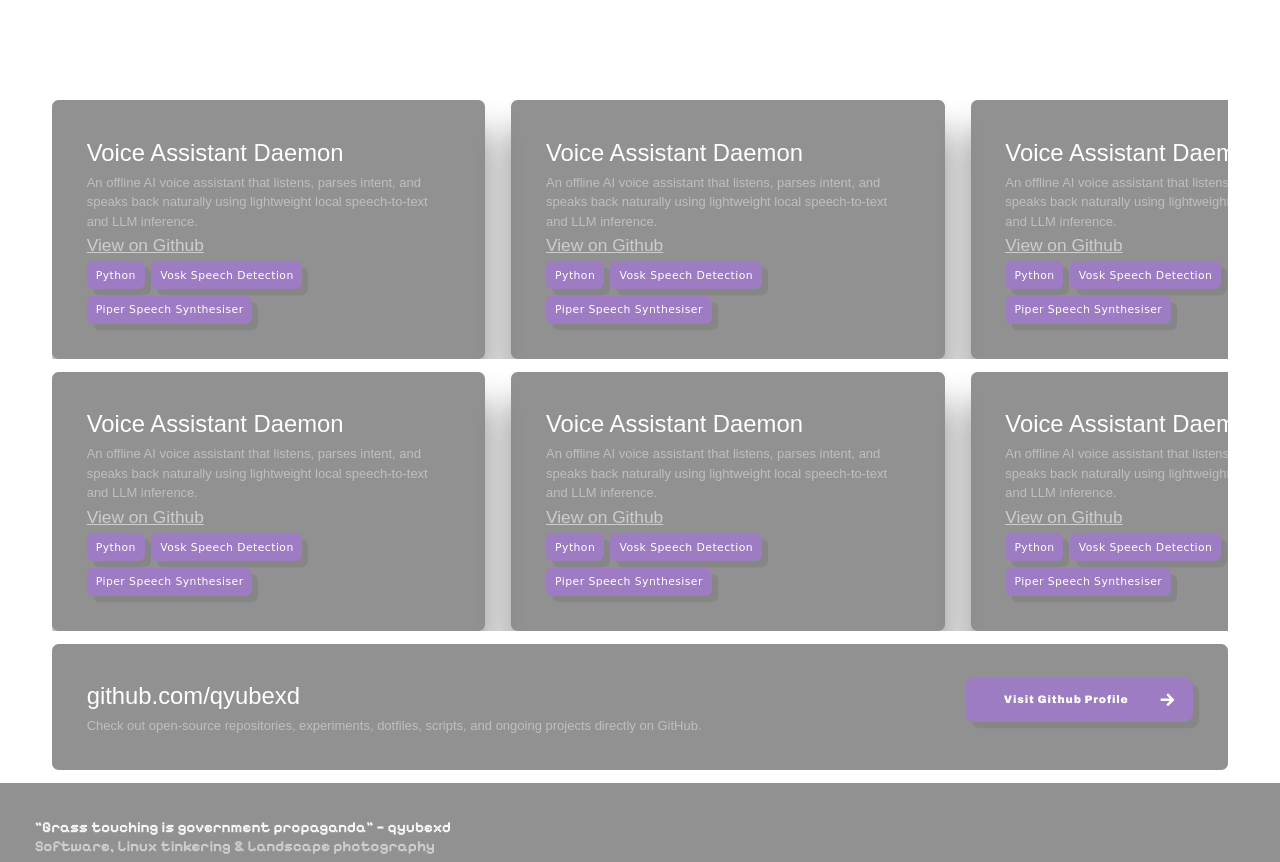
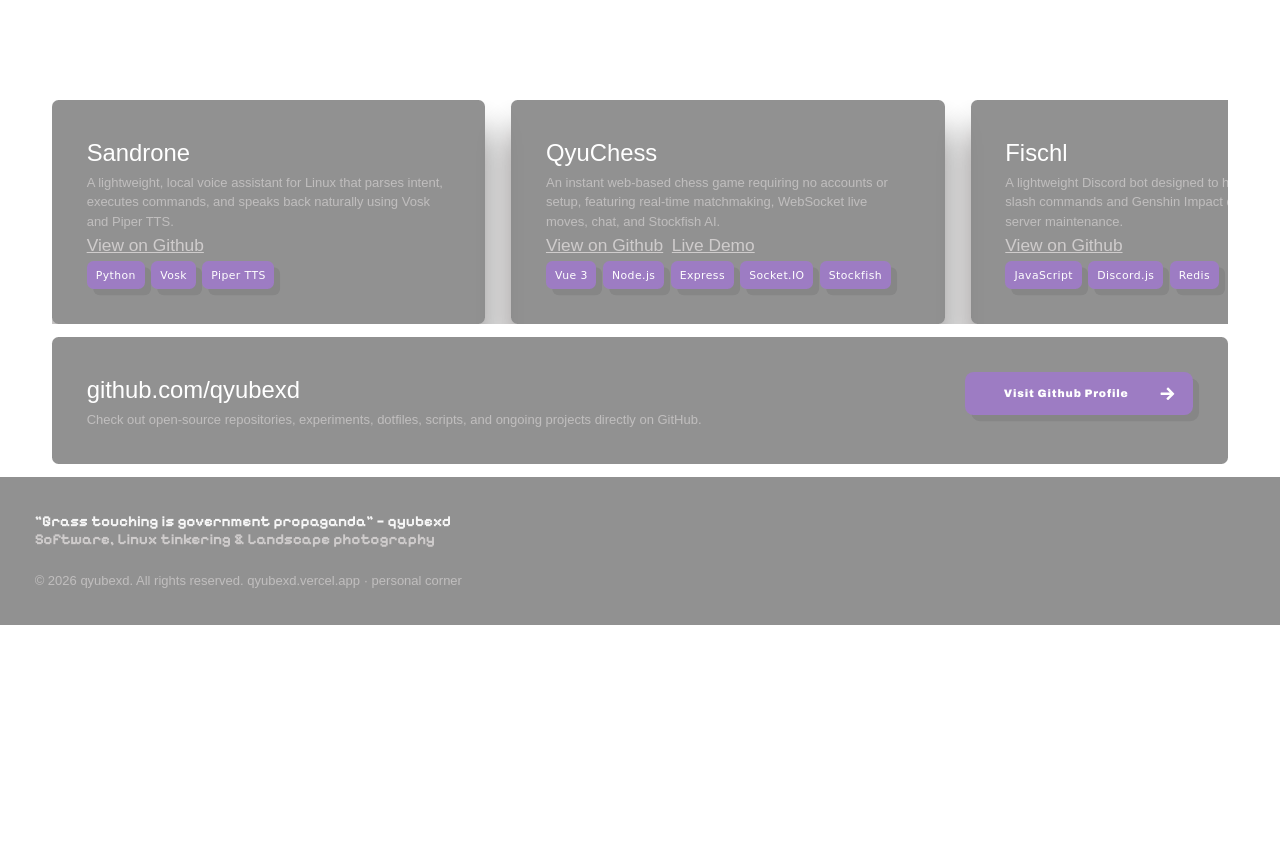
Before and after one commit to qyubexd/qyubexd.carrd.co, a website: page index.html in a window 1280 px wide. Shown: the part 1152-2014 px from the top of the page. After the commit the page ends 1777 px from the top, so only its background shows below. Drawn offline with Linux system fonts and the light colour scheme; a script that the page names is missing; a web font is replaced by a local one.

```diff
--- a/index.html
+++ b/index.html
@@ -52,6 +52,11 @@
           d="M21.9,6.9l12.2,12.4c.4.4.4,1,0,1.4l-12.3,12.3c-.4.4-1,.4-1.4,0l-2.3-2.3c-.4-.4-.4-1,0-1.4l6.8-6.8H6.5c-.5,0-1-.4-1-1v-3.2c0-.5.4-1,1-1h18.4l-6.7-6.7c-.4-.4-.4-1,0-1.4l2.3-2.3c.4-.4,1-.4,1.4,0h0Z"
         />
       </symbol>
+      <symbol id="icon-camera" viewBox="0 0 40 40">
+        <path
+          d="M14.5,9l-1.8,3H7c-1.7,0-3,1.3-3,3v15c0,1.7,1.3,3,3,3h26c1.7,0,3-1.3,3-3V15c0-1.7-1.3-3-3-3h-5.7l-1.8-3H14.5z M20,16.5c3.6,0,6.5,2.9,6.5,6.5s-2.9,6.5-6.5,6.5s-6.5-2.9-6.5-6.5S16.4,16.5,20,16.5z M20,19.5c-1.9,0-3.5,1.6-3.5,3.5s1.6,3.5,3.5,3.5s3.5-1.6,3.5-3.5S21.9,19.5,20,19.5z"
+        />
+      </symbol>
     </svg>
     <div class="site-wrapper">
       <div class="site-main" role="main">
@@ -81,11 +86,16 @@
                       >
                     </li>
                     <li>
-                      <a href="#photography" class="n02" role="button"
+                      <a
+                        href="https://photos.app.goo.gl/xkGWBpLMJDUWozqS9"
+                        target="_blank"
+                        rel="noopener noreferrer"
+                        class="n02"
+                        role="button"
                         ><svg aria-labelledby="buttons01-icon-2-title">
-                          <title id="buttons01-icon-2-title">Email</title>
+                          <title id="buttons01-icon-2-title">Photography</title>
                           <use
-                            xlink:href="#icon-c3c8e1063e3b7f84f6b54712741de139"
+                            xlink:href="#icon-camera"
                           ></use></svg
                         ><span class="label">Photography</span></a
                       >
@@ -165,16 +175,14 @@
               <div class="wrapper">
                 <div class="inner">
                   <h2 id="text03" class="text-component instance-3 style-3">
-                    Voice Assistant Daemon
+                    Sandrone
                   </h2>
                   <p id="text05" class="text-component instance-5 style-4">
-                    An offline AI voice assistant that listens, parses intent,
-                    and speaks back naturally using lightweight local
-                    speech-to-text and LLM inference.
+                    A lightweight, local voice assistant for Linux that parses intent, executes commands, and speaks back naturally using Vosk and Piper TTS.
                   </p>
                   <ul id="links01" class="links-component instance-1">
                     <li class="n01">
-                      <a href="index.html#" draggable="false">View on Github</a>
+                      <a href="https://github.com/qyubexd/Sandrone" target="_blank" rel="noopener noreferrer" draggable="false">View on Github</a>
                     </li>
                   </ul>
                   <ul
@@ -182,31 +190,13 @@
                     class="buttons-component instance-2 style-2"
                   >
                     <li>
-                      <a
-                        href="index.html#"
-                        class="n01"
-                        role="button"
-                        draggable="false"
-                        >Python</a
-                      >
+                      <span class="n01 badge-tag">Python</span>
                     </li>
                     <li>
-                      <a
-                        href="index.html#"
-                        class="n02"
-                        role="button"
-                        draggable="false"
-                        >Vosk Speech Detection</a
-                      >
+                      <span class="n02 badge-tag">Vosk</span>
                     </li>
                     <li>
-                      <a
-                        href="index.html#"
-                        class="n03"
-                        role="button"
-                        draggable="false"
-                        >Piper Speech Synthesiser</a
-                      >
+                      <span class="n03 badge-tag">Piper TTS</span>
                     </li>
                   </ul>
                 </div>
@@ -220,16 +210,17 @@
               <div class="wrapper">
                 <div class="inner">
                   <h2 id="text03" class="text-component instance-3 style-3">
-                    Voice Assistant Daemon
+                    QyuChess
                   </h2>
                   <p id="text05" class="text-component instance-5 style-4">
-                    An offline AI voice assistant that listens, parses intent,
-                    and speaks back naturally using lightweight local
-                    speech-to-text and LLM inference.
+                    An instant web-based chess game requiring no accounts or setup, featuring real-time matchmaking, WebSocket live moves, chat, and Stockfish AI.
                   </p>
                   <ul id="links01" class="links-component instance-1">
                     <li class="n01">
-                      <a href="index.html#" draggable="false">View on Github</a>
+                      <a href="https://github.com/qyubexd/QyuChess" target="_blank" rel="noopener noreferrer" draggable="false">View on Github</a>
+                    </li>
+                    <li class="n02">
+                      <a href="https://qyuchess.onrender.com/" target="_blank" rel="noopener noreferrer" draggable="false">Live Demo</a>
                     </li>
                   </ul>
                   <ul
@@ -237,31 +228,19 @@
                     class="buttons-component instance-2 style-2"
                   >
                     <li>
-                      <a
-                        href="index.html#"
-                        class="n01"
-                        role="button"
-                        draggable="false"
-                        >Python</a
-                      >
+                      <span class="n01 badge-tag">Vue 3</span>
                     </li>
                     <li>
-                      <a
-                        href="index.html#"
-                        class="n02"
-                        role="button"
-                        draggable="false"
-                        >Vosk Speech Detection</a
-                      >
+                      <span class="n02 badge-tag">Node.js</span>
                     </li>
                     <li>
-                      <a
-                        href="index.html#"
-                        class="n03"
-                        role="button"
-                        draggable="false"
-                        >Piper Speech Synthesiser</a
-                      >
+                      <span class="n03 badge-tag">Express</span>
+                    </li>
+                    <li>
+                      <span class="n04 badge-tag">Socket.IO</span>
+                    </li>
+                    <li>
+                      <span class="n05 badge-tag">Stockfish</span>
                     </li>
                   </ul>
                 </div>
@@ -275,16 +254,14 @@
               <div class="wrapper">
                 <div class="inner">
                   <h2 id="text03" class="text-component instance-3 style-3">
-                    Voice Assistant Daemon
+                    Fischl
                   </h2>
                   <p id="text05" class="text-component instance-5 style-4">
-                    An offline AI voice assistant that listens, parses intent,
-                    and speaks back naturally using lightweight local
-                    speech-to-text and LLM inference.
+                    A lightweight Discord bot designed to handle interaction-based slash commands and Genshin Impact data efficiently with zero server maintenance.
                   </p>
                   <ul id="links01" class="links-component instance-1">
                     <li class="n01">
-                      <a href="index.html#" draggable="false">View on Github</a>
+                      <a href="https://github.com/qyubexd/Fischl" target="_blank" rel="noopener noreferrer" draggable="false">View on Github</a>
                     </li>
                   </ul>
                   <ul
@@ -292,87 +269,13 @@
                     class="buttons-component instance-2 style-2"
                   >
                     <li>
-                      <a
-                        href="index.html#"
-                        class="n01"
-                        role="button"
-                        draggable="false"
-                        >Python</a
-                      >
+                      <span class="n01 badge-tag">JavaScript</span>
                     </li>
                     <li>
-                      <a
-                        href="index.html#"
-                        class="n02"
-                        role="button"
-                        draggable="false"
-                        >Vosk Speech Detection</a
-                      >
+                      <span class="n02 badge-tag">Discord.js</span>
                     </li>
                     <li>
-                      <a
-                        href="index.html#"
-                        class="n03"
-                        role="button"
-                        draggable="false"
-                        >Piper Speech Synthesiser</a
-                      >
-                    </li>
-                  </ul>
-                </div>
-              </div>
-            </div>
-          </div>
-          <div class="card-scroller" id="cardScroller">
-            <div
-              id="container02"
-              class="container-component instance-2 style-2 default"
-            >
-              <div class="wrapper">
-                <div class="inner">
-                  <h2 id="text03" class="text-component instance-3 style-3">
-                    Voice Assistant Daemon
-                  </h2>
-                  <p id="text05" class="text-component instance-5 style-4">
-                    An offline AI voice assistant that listens, parses intent,
-                    and speaks back naturally using lightweight local
-                    speech-to-text and LLM inference.
-                  </p>
-                  <ul id="links01" class="links-component instance-1">
-                    <li class="n01">
-                      <a href="index.html#" draggable="false">View on Github</a>
-                    </li>
-                  </ul>
-                  <ul
-                    id="buttons02"
-                    class="buttons-component instance-2 style-2"
-                  >
-                    <li>
-                      <a
-                        href="index.html#"
-                        class="n01"
-                        role="button"
-                        draggable="false"
-                        >Python</a
-                      >
-                    </li>
-                    <li>
-                      <a
-                        href="index.html#"
-                        class="n02"
-                        role="button"
-                        draggable="false"
-                        >Vosk Speech Detection</a
-                      >
-                    </li>
-                    <li>
-                      <a
-                        href="index.html#"
-                        class="n03"
-                        role="button"
-                        draggable="false"
-                        >Piper Speech Synthesiser</a
-                      >
+                      <span class="n03 badge-tag">Redis</span>
                     </li>
                   </ul>
                 </div>
@@ -386,16 +289,17 @@
               <div class="wrapper">
                 <div class="inner">
                   <h2 id="text03" class="text-component instance-3 style-3">
-                    Voice Assistant Daemon
+                    GlobalChat
                   </h2>
                   <p id="text05" class="text-component instance-5 style-4">
-                    An offline AI voice assistant that listens, parses intent,
-                    and speaks back naturally using lightweight local
-                    speech-to-text and LLM inference.
+                    A real-time global chat application featuring live message history, join/leave broadcasts, and clean responsive UI via WebSockets.
                   </p>
                   <ul id="links01" class="links-component instance-1">
                     <li class="n01">
-                      <a href="index.html#" draggable="false">View on Github</a>
+                      <a href="https://github.com/qyubexd/GlobalChat" target="_blank" rel="noopener noreferrer" draggable="false">View on Github</a>
+                    </li>
+                    <li class="n02">
+                      <a href="https://enjin.onrender.com/" target="_blank" rel="noopener noreferrer" draggable="false">Live Demo</a>
                     </li>
                   </ul>
                   <ul
@@ -403,31 +307,19 @@
                     class="buttons-component instance-2 style-2"
                   >
                     <li>
-                      <a
-                        href="index.html#"
-                        class="n01"
-                        role="button"
-                        draggable="false"
-                        >Python</a
-                      >
+                      <span class="n01 badge-tag">Vue 3</span>
                     </li>
                     <li>
-                      <a
-                        href="index.html#"
-                        class="n02"
-                        role="button"
-                        draggable="false"
-                        >Vosk Speech Detection</a
-                      >
+                      <span class="n02 badge-tag">Node.js</span>
                     </li>
                     <li>
-                      <a
-                        href="index.html#"
-                        class="n03"
-                        role="button"
-                        draggable="false"
-                        >Piper Speech Synthesiser</a
-                      >
+                      <span class="n03 badge-tag">Express</span>
+                    </li>
+                    <li>
+                      <span class="n04 badge-tag">Socket.IO</span>
+                    </li>
+                    <li>
+                      <span class="n05 badge-tag">shadcn</span>
                     </li>
                   </ul>
                 </div>
@@ -441,16 +333,17 @@
               <div class="wrapper">
                 <div class="inner">
                   <h2 id="text03" class="text-component instance-3 style-3">
-                    Voice Assistant Daemon
+                    Cube2D-Engine
                   </h2>
                   <p id="text05" class="text-component instance-5 style-4">
-                    An offline AI voice assistant that listens, parses intent,
-                    and speaks back naturally using lightweight local
-                    speech-to-text and LLM inference.
+                    A minimal, easy-to-use 2D game engine built in C++17 with Raylib bindings that uses the fast, lightweight Wren scripting language.
                   </p>
                   <ul id="links01" class="links-component instance-1">
                     <li class="n01">
-                      <a href="index.html#" draggable="false">View on Github</a>
+                      <a href="https://github.com/qyubexd/Cube2D-Engine" target="_blank" rel="noopener noreferrer" draggable="false">View on Github</a>
+                    </li>
+                    <li class="n02">
+                      <a href="https://qyubexd.github.io/Cube2D-Engine/" target="_blank" rel="noopener noreferrer" draggable="false">Website</a>
                     </li>
                   </ul>
                   <ul
@@ -458,31 +351,144 @@
                     class="buttons-component instance-2 style-2"
                   >
                     <li>
-                      <a
-                        href="index.html#"
-                        class="n01"
-                        role="button"
-                        draggable="false"
-                        >Python</a
-                      >
+                      <span class="n01 badge-tag">C++17</span>
                     </li>
                     <li>
-                      <a
-                        href="index.html#"
-                        class="n02"
-                        role="button"
-                        draggable="false"
-                        >Vosk Speech Detection</a
-                      >
+                      <span class="n02 badge-tag">Raylib</span>
                     </li>
                     <li>
-                      <a
-                        href="index.html#"
-                        class="n03"
-                        role="button"
-                        draggable="false"
-                        >Piper Speech Synthesiser</a
-                      >
+                      <span class="n03 badge-tag">Wren</span>
+                    </li>
+                  </ul>
+                </div>
+              </div>
+            </div>
+
+            <div
+              id="container02"
+              class="container-component instance-2 style-2 default"
+            >
+              <div class="wrapper">
+                <div class="inner">
+                  <h2 id="text03" class="text-component instance-3 style-3">
+                    DanganStarfall
+                  </h2>
+                  <p id="text05" class="text-component instance-5 style-4">
+                    A 2D space shooter game set in a Danganronpa fan-fiction world, featuring playable characters from DR1 through V3 and unique survival mechanics.
+                  </p>
+                  <ul id="links01" class="links-component instance-1">
+                    <li class="n01">
+                      <a href="https://github.com/qyubexd/DanganStarfall" target="_blank" rel="noopener noreferrer" draggable="false">View on Github</a>
+                    </li>
+                    <li class="n02">
+                      <a href="https://qyubexd.github.io/DanganStarfall/" target="_blank" rel="noopener noreferrer" draggable="false">Play Demo</a>
+                    </li>
+                  </ul>
+                  <ul
+                    id="buttons02"
+                    class="buttons-component instance-2 style-2"
+                  >
+                    <li>
+                      <span class="n01 badge-tag">Godot</span>
+                    </li>
+                  </ul>
+                </div>
+              </div>
+            </div>
+
+            <div
+              id="container02"
+              class="container-component instance-2 style-2 default"
+            >
+              <div class="wrapper">
+                <div class="inner">
+                  <h2 id="text03" class="text-component instance-3 style-3">
+                    OpenSpaceShooter
+                  </h2>
+                  <p id="text05" class="text-component instance-5 style-4">
+                    The original C++20 space shooter prototype that inspired and was later remade in Godot as Dangan Starfall, featuring custom fuel recoil mechanics.
+                  </p>
+                  <ul id="links01" class="links-component instance-1">
+                    <li class="n01">
+                      <a href="https://github.com/qyubexd/OpenSpaceShooter" target="_blank" rel="noopener noreferrer" draggable="false">View on Github</a>
+                    </li>
+                  </ul>
+                  <ul
+                    id="buttons02"
+                    class="buttons-component instance-2 style-2"
+                  >
+                    <li>
+                      <span class="n01 badge-tag">C++20</span>
+                    </li>
+                    <li>
+                      <span class="n02 badge-tag">Chipmunk</span>
+                    </li>
+                    <li>
+                      <span class="n03 badge-tag">Raylib</span>
+                    </li>
+                  </ul>
+                </div>
+              </div>
+            </div>
+
+            <div
+              id="container02"
+              class="container-component instance-2 style-2 default"
+            >
+              <div class="wrapper">
+                <div class="inner">
+                  <h2 id="text03" class="text-component instance-3 style-3">
+                    Platformer
+                  </h2>
+                  <p id="text05" class="text-component instance-5 style-4">
+                    A 2D platformer game built in Godot Engine with responsive physics-based movement, obstacle challenges, and web browser support.
+                  </p>
+                  <ul id="links01" class="links-component instance-1">
+                    <li class="n01">
+                      <a href="https://github.com/qyubexd/Platformer" target="_blank" rel="noopener noreferrer" draggable="false">View on Github</a>
+                    </li>
+                    <li class="n02">
+                      <a href="https://qyubexd.github.io/Platformer/" target="_blank" rel="noopener noreferrer" draggable="false">Play Demo</a>
+                    </li>
+                  </ul>
+                  <ul
+                    id="buttons02"
+                    class="buttons-component instance-2 style-2"
+                  >
+                    <li>
+                      <span class="n01 badge-tag">Godot</span>
+                    </li>
+                  </ul>
+                </div>
+              </div>
+            </div>
+
+            <div
+              id="container02"
+              class="container-component instance-2 style-2 default"
+            >
+              <div class="wrapper">
+                <div class="inner">
+                  <h2 id="text03" class="text-component instance-3 style-3">
+                    Frax-Framework
+                  </h2>
+                  <p id="text05" class="text-component instance-5 style-4">
+                    A lightweight, header-only 2D game framework built on top of Raylib for clean, boilerplate-free scene, sprite, and texture management.
+                  </p>
+                  <ul id="links01" class="links-component instance-1">
+                    <li class="n01">
+                      <a href="https://github.com/qyubexd/Frax-Framework" target="_blank" rel="noopener noreferrer" draggable="false">View on Github</a>
+                    </li>
+                  </ul>
+                  <ul
+                    id="buttons02"
+                    class="buttons-component instance-2 style-2"
+                  >
+                    <li>
+                      <span class="n01 badge-tag">C++</span>
+                    </li>
+                    <li>
+                      <span class="n02 badge-tag">Raylib</span>
                     </li>
                   </ul>
                 </div>
@@ -507,7 +513,7 @@
                 <div>
                   <ul id="buttons08" class="buttons-component instance-8">
                     <li>
-                      <a href="index.html#" class="n01" role="button"
+                      <a href="https://github.com/qyubexd" target="_blank" rel="noopener noreferrer" class="n01" role="button"
                         ><svg aria-labelledby="buttons08-icon-1-title">
                           <title id="buttons08-icon-1-title">Arrow Right</title>
                           <use
--- a/src/carrd.css
+++ b/src/carrd.css
@@ -1230,7 +1230,8 @@
   flex-direction: row;
   flex-wrap: wrap;
 }
-.buttons-component.style-2 > li > a {
+.buttons-component.style-2 > li > a,
+.buttons-component.style-2 > li > span {
   display: inline-block;
   width: auto;
   height: auto;
@@ -1253,6 +1254,10 @@
   text-align: var(--alignment);
   background-color: #9d7cc3;
   color: #ffffff;
+  cursor: default;
+  user-select: none;
+}
+.buttons-component.style-2 > li > a {
   transition:
     transform 0.25s ease,
     color 0.25s ease,
@@ -2265,7 +2270,8 @@
   .buttons-component.style-2 {
     gap: 0.375rem;
   }
-  .buttons-component.style-2 > li > a {
+  .buttons-component.style-2 > li > a,
+  .buttons-component.style-2 > li > span {
     letter-spacing: 0.025rem;
     padding-left: calc(0.025rem + 0.5rem);
     font-size: 0.625em;
```
Also changed, not shown: src/Lumi2D.js (+24 -9 lines).
